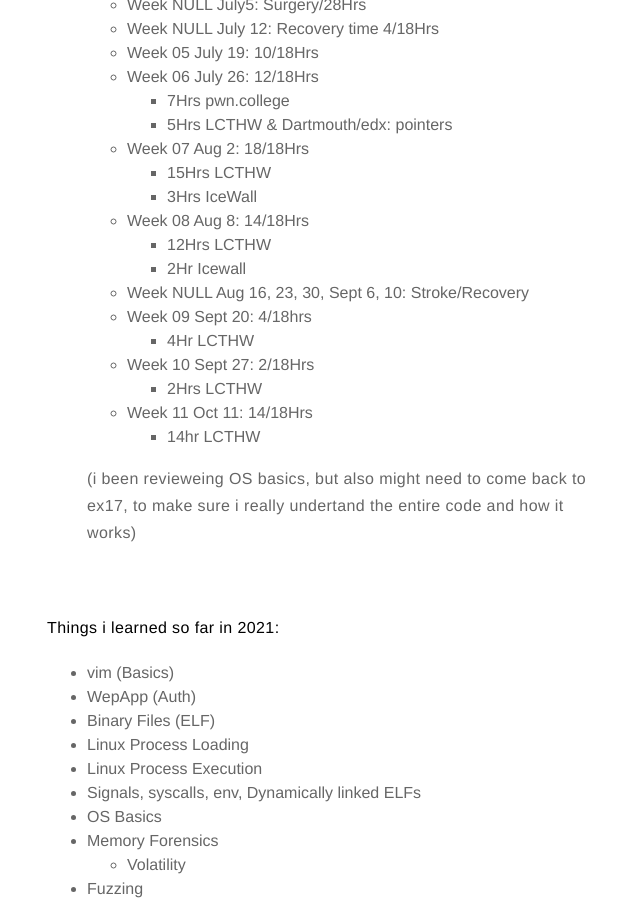
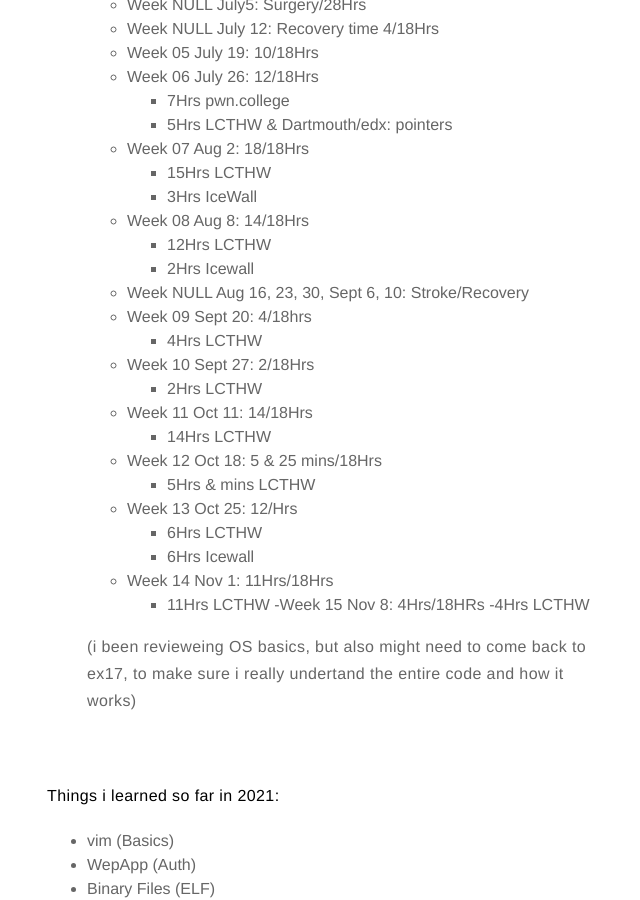
Before and after one commit to MaskedFox/maskedfox.github.io, a Jekyll site: the page built from _posts/2021-05-18-LearningTime2021.md, in a window 1280 px wide and 900 px high, scrolled down 1157 px. Shown: the whole window, without its empty margins (313-953 px from the left). Built offline with Jekyll 4.4.1, drawn with Linux system fonts in a browser that asks for light colours; comment, search, counter and statistics services are not loaded.

Commit message:
Keep forgeting to log my time w git

```diff
--- a/_posts/2021-05-18-LearningTime2021.md
+++ b/_posts/2021-05-18-LearningTime2021.md
@@ -47,14 +47,23 @@ To finish all exercises until ex31, ex41, ex45, ex48, ex52 from Learn C the Hard
     - 3Hrs IceWall
   - Week 08 Aug 8: 14/18Hrs
     - 12Hrs LCTHW
-    - 2Hr Icewall
+    - 2Hrs Icewall
   - Week NULL Aug 16, 23, 30, Sept 6, 10: Stroke/Recovery
   - Week 09 Sept 20: 4/18hrs
-    - 4Hr LCTHW
+    - 4Hrs LCTHW
   - Week 10 Sept 27: 2/18Hrs
     - 2Hrs LCTHW
   - Week 11 Oct 11: 14/18Hrs
-    - 14hr LCTHW
+    - 14Hrs LCTHW
+  - Week 12 Oct 18: 5 & 25 mins/18Hrs
+    - 5Hrs & mins LCTHW
+  - Week 13 Oct 25: 12/Hrs
+    - 6Hrs LCTHW
+    - 6Hrs Icewall
+  - Week 14 Nov 1: 11Hrs/18Hrs
+    - 11Hrs LCTHW
+  -Week 15 Nov 8: 4Hrs/18HRs
+    -4Hrs LCTHW
 
 
   (i been revieweing OS basics, but also might need to come back to ex17, to make sure i really undertand the entire code and how it works)
```
